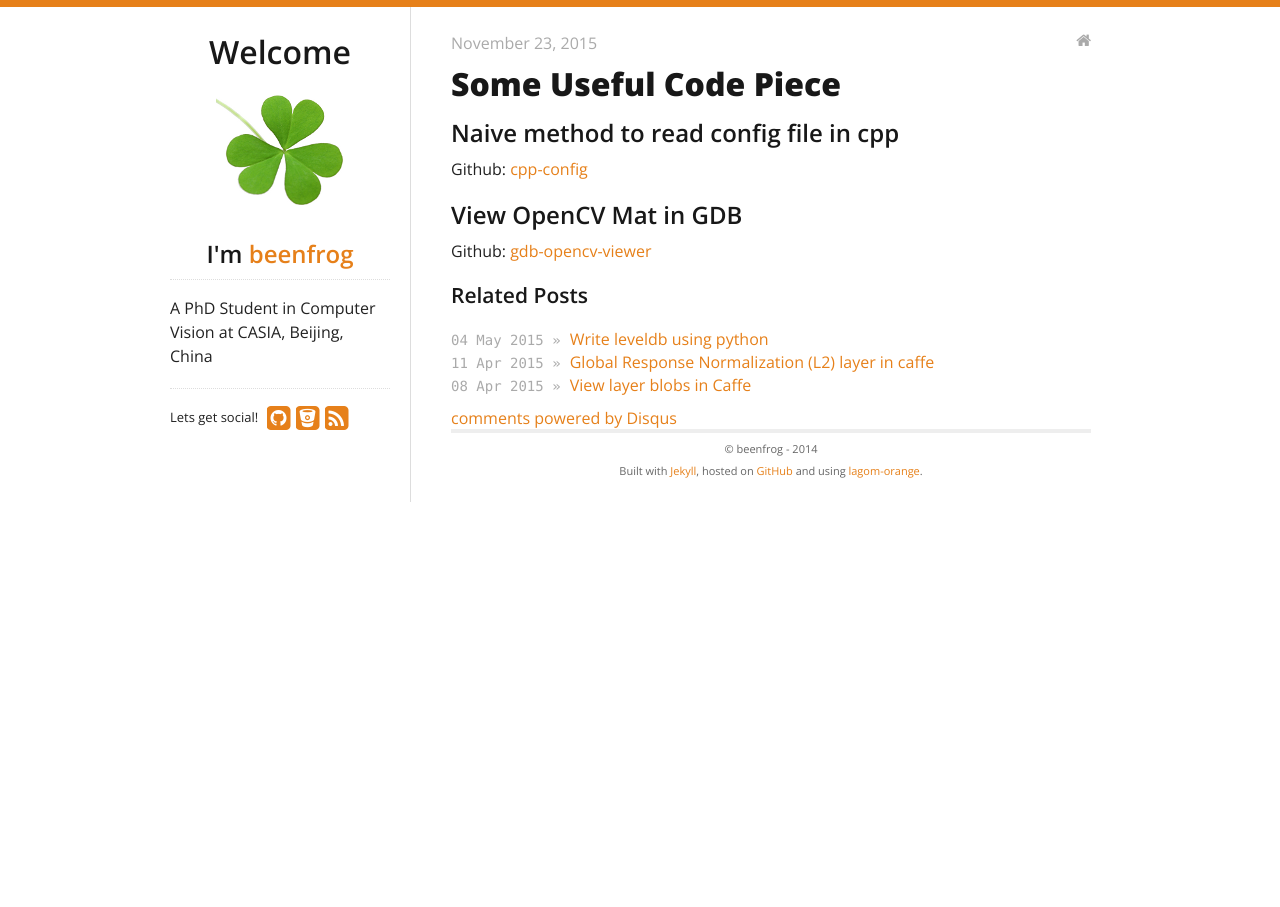
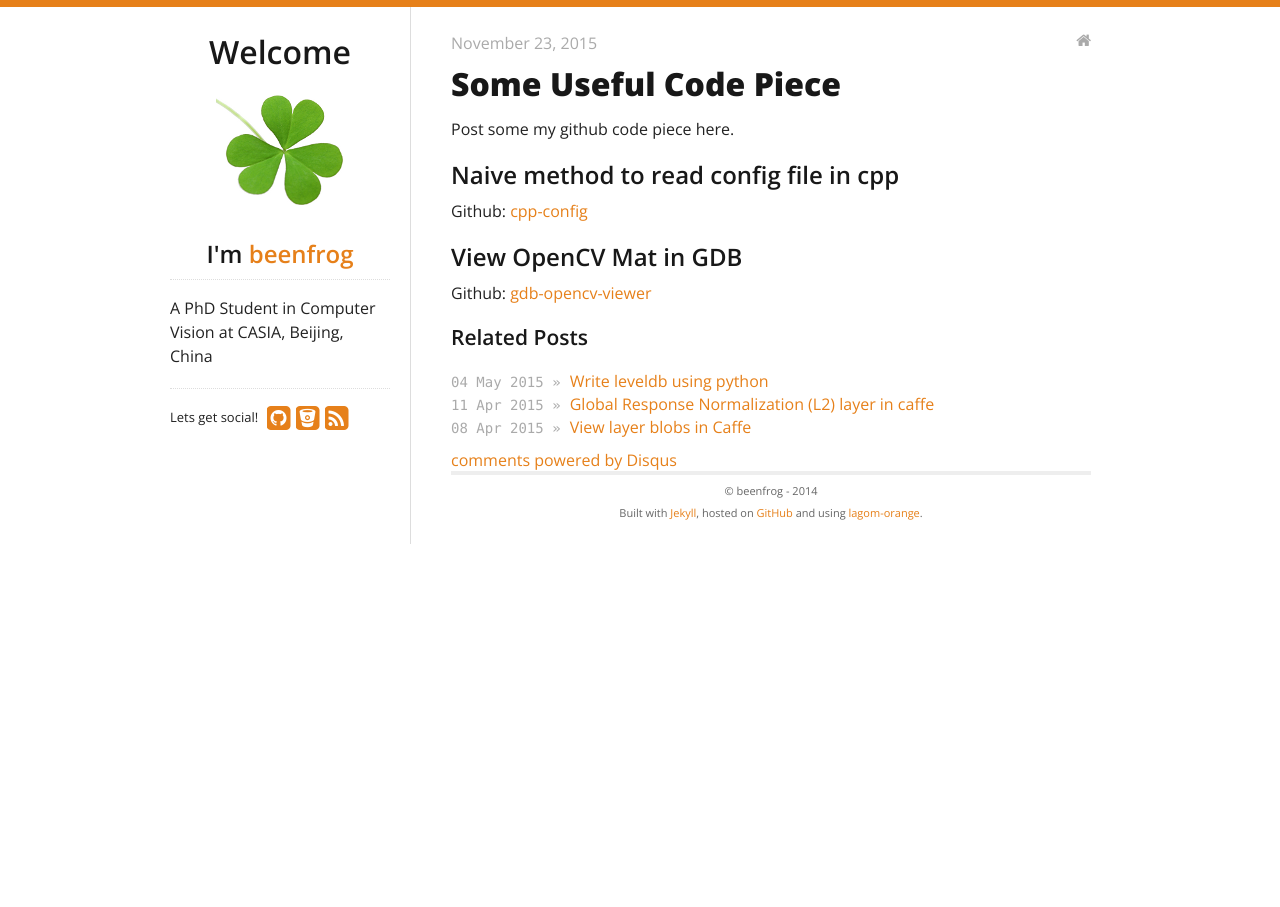
Before and after one commit to beenfrog/beenfrog.github.io, a Jekyll site: the page built from _posts/2015-11-23-some-useful-code-piece.md, in a window 1280 px wide. Built offline with Jekyll 4.4.1, drawn with Linux system fonts in a browser that asks for light colours; nearby versions of some CDN libraries; Markdown is read by kramdown in place of the engine named in the settings; comment, search, counter and statistics services are not loaded.

Commit message:
add head line

```diff
--- a/_posts/2015-11-23-some-useful-code-piece.md
+++ b/_posts/2015-11-23-some-useful-code-piece.md
@@ -5,6 +5,7 @@ categories:
 - code
 comments: true
 ---
+Post some my github code piece here.
 
 ## Naive method to read config file in cpp
 Github: [cpp-config](https://github.com/beenfrog/cpp-config)
```
